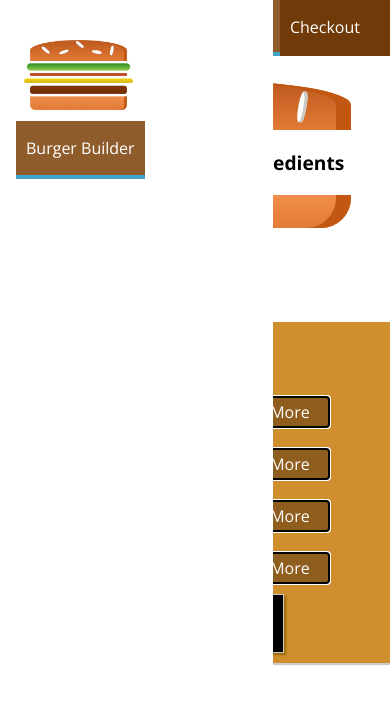
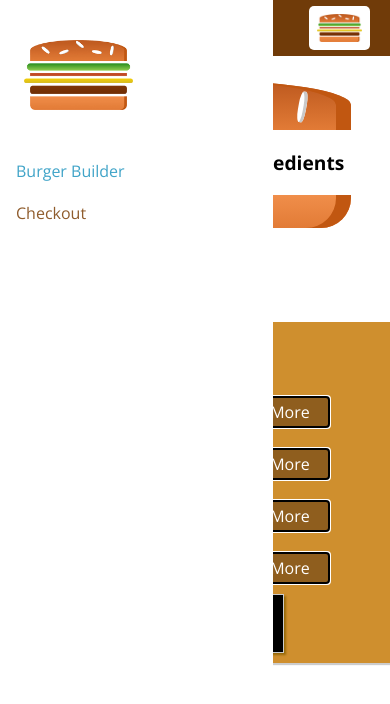
Before and after one commit to MahbubHossainFaisal/BurgerBuilder, a React (Create React App) app in the folder app/: page / in a window 390 px wide. Shown: the top 704 px of the page. Built offline with nearby package versions, Linux system fonts and the light colour scheme.

Commit message:
Adding responsive adjustments to the side drawers

```diff
--- a/app/src/components/Navigation/NavigationItems/NavigationItem/NavigationItem.css
+++ b/app/src/components/Navigation/NavigationItems/NavigationItem/NavigationItem.css
@@ -1,17 +1,15 @@
 .NavigationItem {
-    margin: 0;
+    margin: 10px 0;
     box-sizing: border-box;
-    display: flex;
-    height: 100%;
-    align-items: center;
+    display: block;
+    width: 100%;
+
 }
 
 .NavigationItem a {
-    color: white;
+    color: #8F5C2C;
     text-decoration: none;
-    height: 100%;
-    padding: 16px 10px;
-    border-bottom: 10px solid transparent;
+    width: 100%;
     display: block;
     box-sizing: border-box;
 }
@@ -20,8 +18,38 @@
 .NavigationItem a:active,
 .NavigationItem a.active {
 
-    background-color: #8F5C2C;
+
+
+    color:  #40A4C8;
+
+
+}
+
+@media (min-width: 500px) {
+
+    .NavigationItem {
+    margin: 0;
+     height: 100%;
+     width: auto;
+    display: flex;
+    align-items: center;
+}
+
+.NavigationItem a {
+    color: white;
+    height: 100%;
+    padding: 16px 10px;
+    border-bottom: 4px solid transparent;
+
+}
+
+.NavigationItem a:hover,
+.NavigationItem a:active,
+.NavigationItem a.active {
+
+     background-color: #8F5C2C;
     border-bottom: 4px solid #40A4C8;
     color: white;
 
 }
+}
--- a/app/src/components/Navigation/NavigationItems/NavigationItems.css
+++ b/app/src/components/Navigation/NavigationItems/NavigationItems.css
@@ -3,6 +3,13 @@
     padding: 0;
     list-style: none;
     display: flex;
+    flex-flow: column;
     align-items: center;
     height: 100%;
 }
+
+@media (min-width: 500px) {
+    .NavigationItems{
+        flex-flow: row;
+    }
+}
--- a/app/src/components/Navigation/SideDrawer/SideDrawer.js
+++ b/app/src/components/Navigation/SideDrawer/SideDrawer.js
@@ -7,7 +7,7 @@ const SideDrawer = (props) =>{
 
     return (
         <div className='SideDrawer'>
-            <Logo height="11%" />
+            <Logo height="11%" marginBottom="32px" />
             <nav>
                 <NavigationItems />
             </nav>
--- a/app/src/components/Navigation/Toolbar/Toolbar.css
+++ b/app/src/components/Navigation/Toolbar/Toolbar.css
@@ -17,3 +17,9 @@
     height: 100%;
 
 }
+
+@media (max-width: 499px) {
+    .DesktopOnly {
+        display: none;
+    }
+}
--- a/app/src/components/Navigation/Toolbar/Toolbar.js
+++ b/app/src/components/Navigation/Toolbar/Toolbar.js
@@ -1,18 +1,17 @@
 import React from 'react';
 import './Toolbar.css';
-import Sign from '../../Sign/Sign';
+import Logo from '../../Sign/Sign';
 import NavigationItems from '../NavigationItems/NavigationItems';
 
 const Toolbar = (props) => (
+  <header className="Toolbar">
+    <div>Menu</div>
+      <Logo height="80%" />
 
-    <header className="Toolbar">
-        <div>Menu</div>
-
-       <Sign height="80%" />
-        <nav>
-           <NavigationItems />
-        </nav>
-    </header>
+    <nav className="DesktopOnly">
+      <NavigationItems />
+    </nav>
+  </header>
 );
 
 export default Toolbar;
--- a/app/src/components/Sign/Sign.js
+++ b/app/src/components/Sign/Sign.js
@@ -3,7 +3,7 @@ import BurgerLogo from '../../assets/images/burger-logo.png';
 import './Sign.css';
 
  const Sign = (props) => (
-    <div className="Logo" style={{height: props.height}}>
+    <div className="Logo" style={{height: props.height,marginBottom: props.marginBottom}}>
         <img src={BurgerLogo} alt="MyBurger" />
     </div>
 );
```
Also changed, not shown: app/src/components/Navigation/SideDrawer/SideDrawer.css (line endings or trailing spaces).
